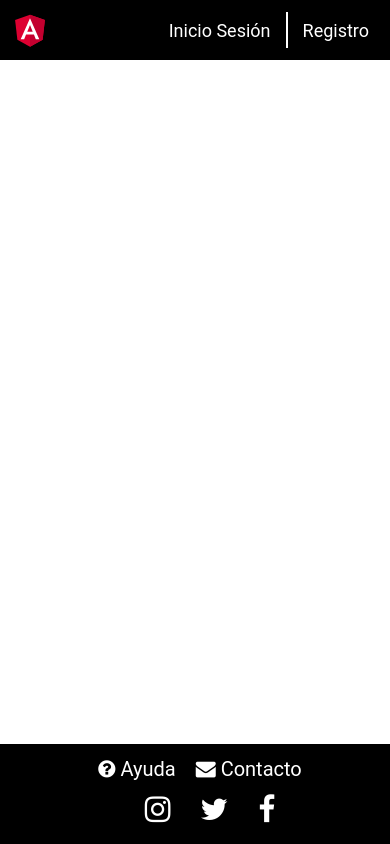
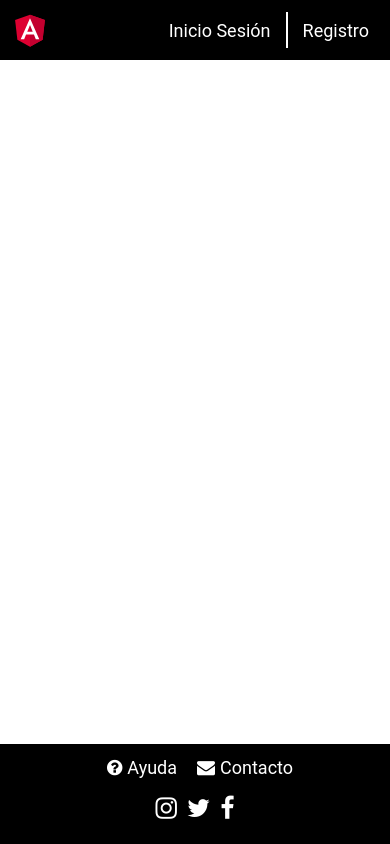
Before and after one commit to SashaFran/Entregable_5, an Angular app: page / in a window 390 px wide. Built offline with nearby package versions, Linux system fonts and the light colour scheme.

Commit message:
responsive no loggeado

```diff
--- a/src/app/components/noLoggin/footer/footer.component.css
+++ b/src/app/components/noLoggin/footer/footer.component.css
@@ -24,7 +24,7 @@
     text-decoration: none;
     color: white;
     font-size: 20px;
-    margin: 5px;
+    margin: 2px;
 }
 .footer_anchor i{
     font-size: 20px;
@@ -34,5 +34,32 @@
 .footer_img i{
     font-size: 30px;
     color: white;
-    margin-left: 30px;
+    margin: 15px;
+    margin-top: 0;
 }
+@media screen and (max-width: 767px) {
+    .footer_anchor a{
+        text-decoration: none;
+        color: white;
+        font-size: 18px;
+        margin: 5px;
+        text-align: center;
+    }
+    .footer_anchor i{
+        font-size: 20px;
+        margin-left: 10px;
+        color: white;
+    }
+    .footer_anchor i{
+        font-size: 18px;
+        margin-left: 15px;
+        color: white;
+    }
+    .footer_img i{
+        font-size: 25px;
+        margin: 5px;
+        color: white;
+        text-align: center;
+        align-items: center;
+    }
+}
```
